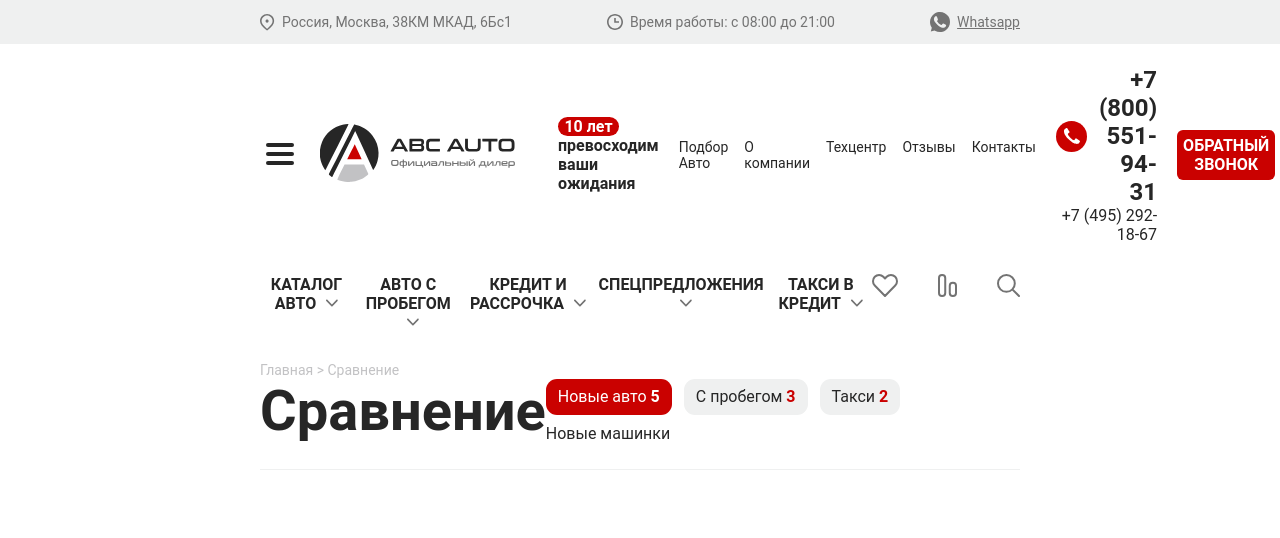
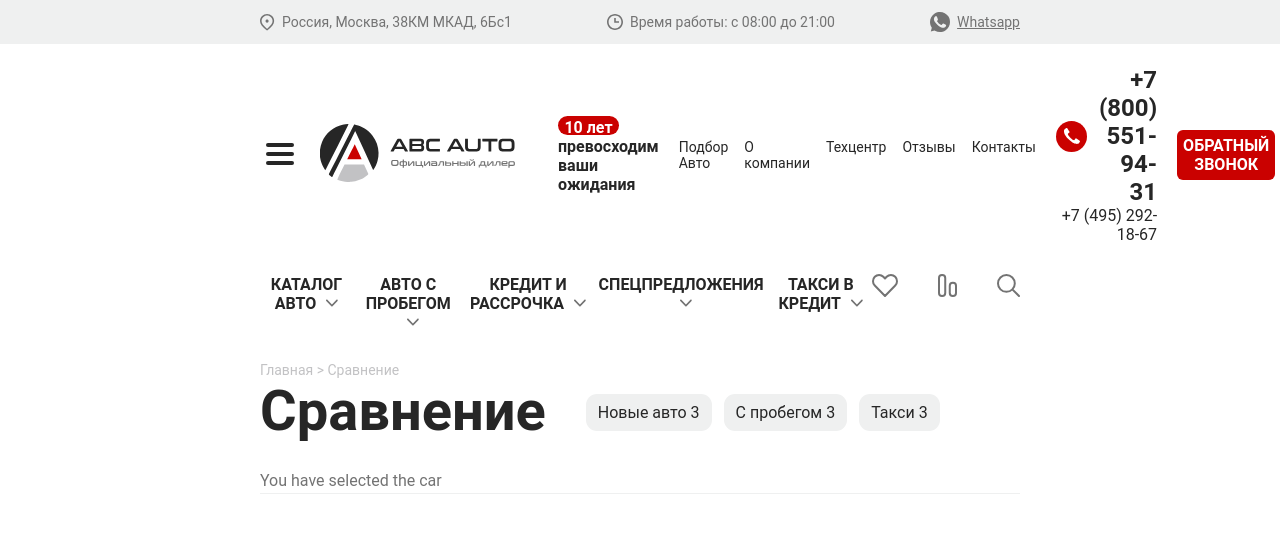
Before and after one commit to EvmenenkovIlya/Car_dealership, a React (Create React App) app: page /comparison in a window 1280 px wide. Shown: the top 538 px of the page. Built offline with nearby package versions, Linux system fonts and the light colour scheme.

Commit message:
add custom radio buttons

```diff
--- /dev/null
+++ b/src/components/RadioButton/RadioButton.scss
@@ -0,0 +1,43 @@
+@import '../../variables';
+
+.radiobutton-input {
+    display: none;
+}
+
+.radiobutton-label {
+    border-radius: 11px;
+    border: none;
+    background-color: $background-color;
+    bottom: -1px;
+    position: relative;
+    list-style: none;
+    padding: 9px 12px;
+    cursor: pointer;
+}
+
+.custom-radiobutton {
+    text-align: center;
+    display: inline-block;
+}
+
+label:has(input:checked) {
+    background-color: $accent-color;
+}
+
+
+.radiobutton-input:checked+.custom-radiobutton {
+    color: #FFFFFF;
+    text-align: center;
+    line-height: 24px;
+    background-color: $accent-color;
+
+    .accent {
+        color: #FFFFFF;
+    }
+}
+
+.accent {
+    color: $accent-color;
+    font-weight: 700;
+    line-height: 24px;
+}
--- /dev/null
+++ b/src/components/RadioButton/RadioButton.tsx
@@ -0,0 +1,22 @@
+import './RadioButton.scss';
+import React, { EventHandler } from 'react';
+
+interface RadioButtonProps {
+  name: string;
+  id: string;
+  value: string;
+  label: string;
+  onChange: (event: React.ChangeEvent<HTMLInputElement>) => void;
+  checked: boolean;
+}
+
+export const RadioButton = (props: RadioButtonProps) => {
+  return (
+    <div className="radiobutton">
+      <label htmlFor={props.id} className="radiobutton-label">
+        <input type="radio" name={props.name} value={props.value} id={props.id} onChange={props.onChange} className="radiobutton-input" />
+        <span className="custom-radiobutton">{props.label}</span>
+      </label>
+    </div>
+  );
+};
--- a/src/components/TabControl/TabControl.scss
+++ /dev/null
@@ -1,33 +0,0 @@
-@import "../../variables";
-
-.react-tabs {
-
-    .react-tabs__tab-list {
-        border-bottom: none;
-        display: flex;
-        gap: 12px;
-    }
-
-    .react-tabs__tab {
-        border-radius: 11px;
-        border: none;
-        background-color: #EFF0F0;
-    }
-
-    .react-tabs__tab--selected {
-        background-color: $accent-color;
-        color: #FFFFFF;
-        text-align: center;
-        line-height: 24px;
-
-        .accent {
-            color: #FFFFFF;
-        }
-    }
-
-    .accent {
-        color: $accent-color;
-        font-weight: 700;
-        line-height: 24px;
-    }
-}
--- a/src/components/TabControl/TabControl.tsx
+++ /dev/null
@@ -1,34 +0,0 @@
-import './TabControl.scss';
-import 'react-tabs/style/react-tabs.css';
-import { Tab, TabList, TabPanel, Tabs } from 'react-tabs';
-
-export const TabControl = () => {
-  let newCarsCount = 5;
-  let oldCarsCount = 3;
-  let taxisCount = 2;
-  return (
-    <Tabs>
-      <TabList>
-        <Tab>
-          Новые авто <span className="accent">{newCarsCount}</span>
-        </Tab>
-        <Tab>
-          С пробегом <span className="accent">{oldCarsCount}</span>
-        </Tab>
-        <Tab>
-          Такси <span className="accent">{taxisCount}</span>
-        </Tab>
-      </TabList>
-
-      <TabPanel>
-        <div>Новые машинки</div>
-      </TabPanel>
-      <TabPanel>
-        <div>Машинки с пробегом</div>
-      </TabPanel>
-      <TabPanel>
-        <div>Таксишки</div>
-      </TabPanel>
-    </Tabs>
-  );
-};
--- a/src/pages/ComparisonPage/ComparisonPage.scss
+++ b/src/pages/ComparisonPage/ComparisonPage.scss
@@ -10,9 +10,18 @@
 
     .controls {
         display: flex;
+        align-items: center;
+        margin-bottom: 25px;
 
         h1 {
-            padding-bottom: 25px;
+            padding-right: 40px;
+        }
+
+        .radiobutton-container {
+            display: flex;
+            justify-content: center;
+            align-items: center;
+            gap: 12px;
         }
     }
 
--- a/src/pages/ComparisonPage/ComparisonPage.tsx
+++ b/src/pages/ComparisonPage/ComparisonPage.tsx
@@ -1,17 +1,46 @@
 import './ComparisonPage.scss';
 import { ComparisonItem } from './components/ComparisonItem';
-import { TabControl } from '../../components/TabControl/TabControl';
+import { RadioButton } from '../../components/RadioButton/RadioButton';
 import { items } from '../../models/car';
+import { useState } from 'react';
+
+const options = [
+  { value: 'NEW_CARS', label: 'Новые авто 3', id: 1 },
+  { value: 'OLD_CARS', label: 'С пробегом 3', id: 2 },
+  { value: 'TAXIS', label: 'Такси 3', id: 3 },
+];
 
 export const ComparisonPage = () => {
+  const [selectedType, setSelectedType] = useState<String>();
+
+  // This function will be triggered when a radio button is selected
+  const radioHandler = (event: React.ChangeEvent<HTMLInputElement>) => {
+    setSelectedType(event.target.value);
+  };
+  //const isChecked = (value: string) => selectedType === value;
   // сделать route позже отдельным компонентом breadcrumbs
   return (
     <section id="comparison">
       <div className="route">Главная {'>'} Сравнение</div>
       <div className="controls">
         <h1>Сравнение</h1>
-        <TabControl />
+        <div className="radiobutton-container">
+          {options.map((item) => (
+            <RadioButton
+              name="car-type"
+              value={item.value}
+              id={'type-' + item.id}
+              onChange={radioHandler}
+              checked={selectedType === item.value}
+              label={item.label}
+              key={'key-' + item.id}
+            />
+          ))}
+        </div>
       </div>
+      <p>
+        You have selected the <strong>{selectedType}</strong> car{' '}
+      </p>
       <div className="horizontal-line"></div>
       <div className="comparison-table">
         <div className="comparison-legend">
```
